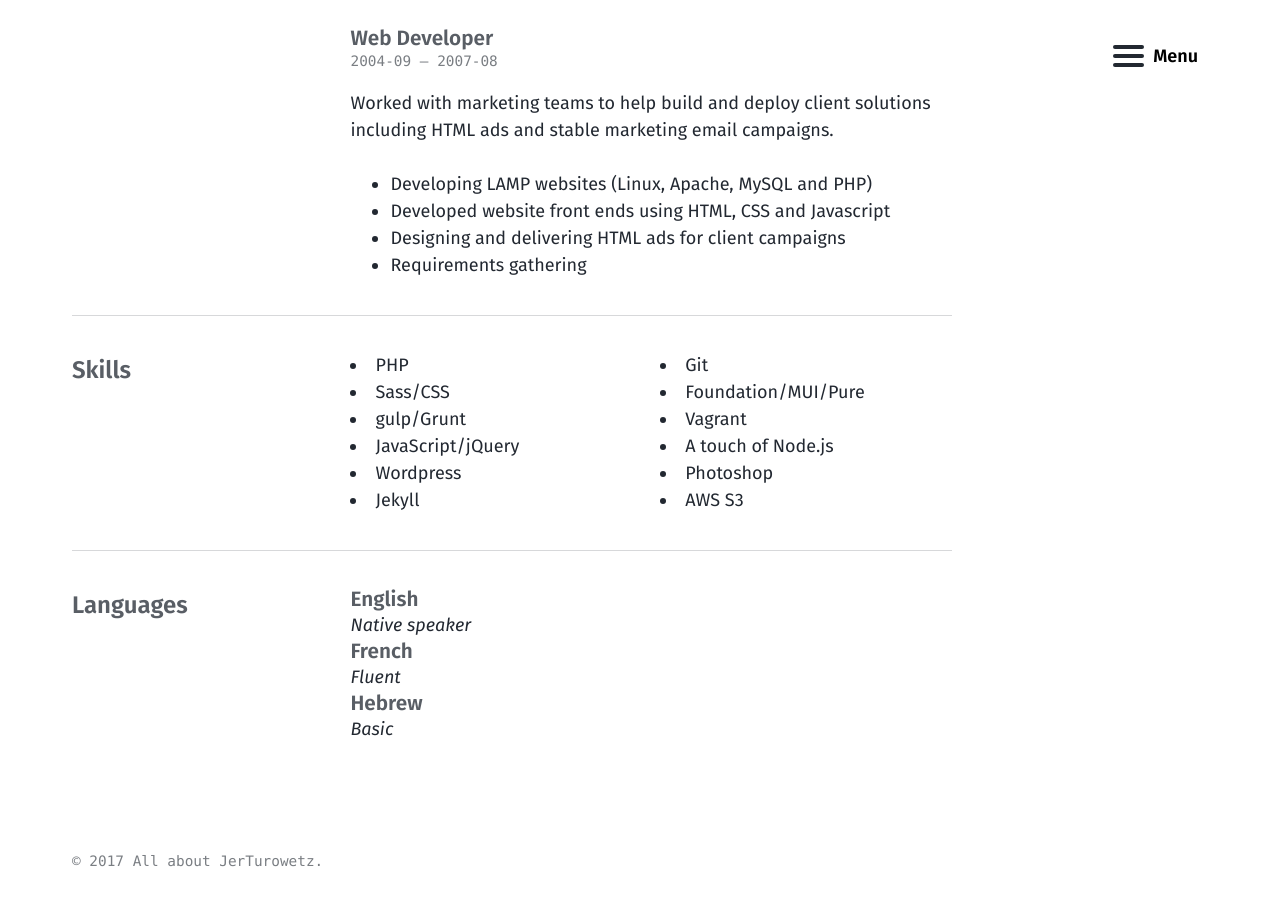
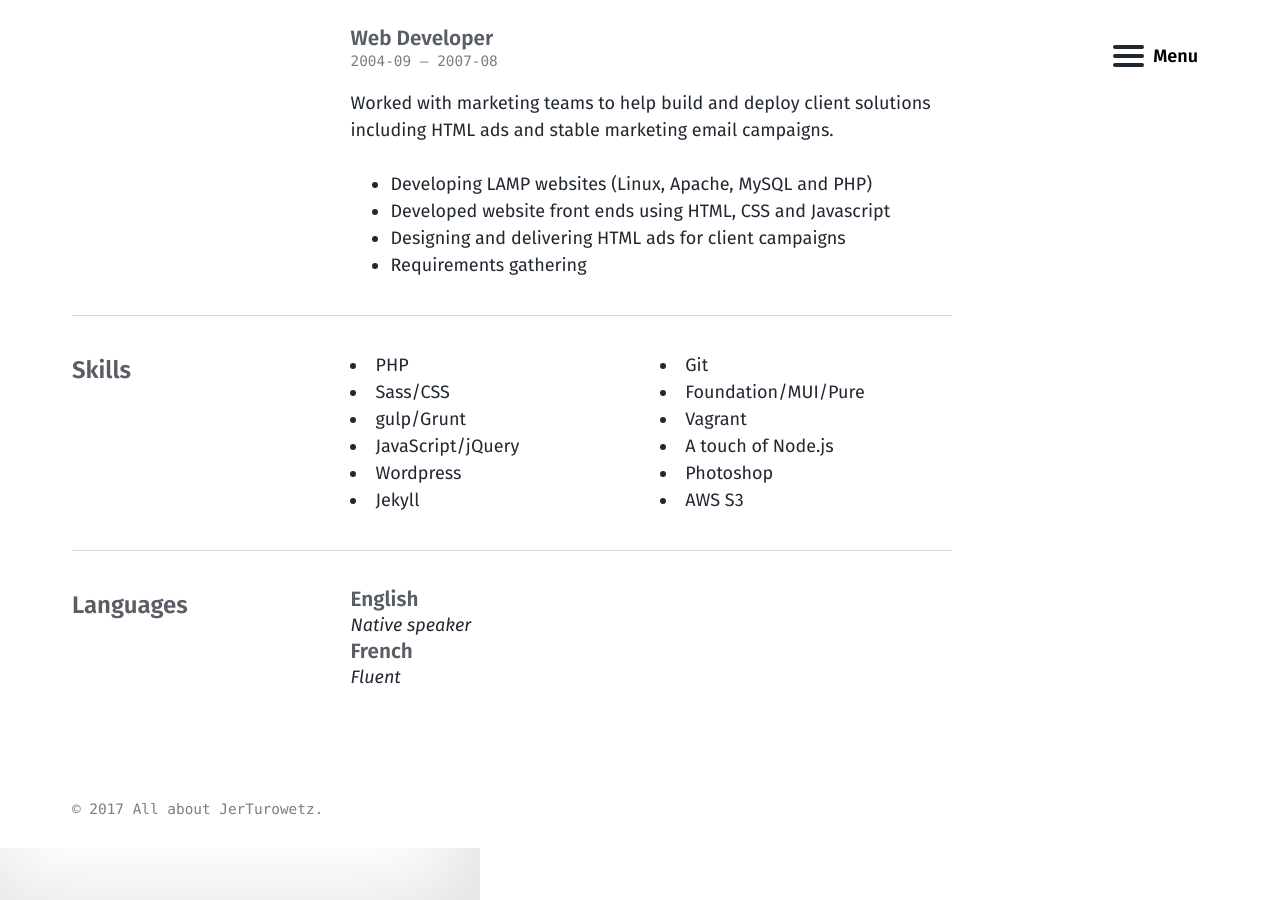
Before and after one commit to 13531994243/jerturowetz.github.io, a Jekyll site: the page built from cv.md, in a window 1280 px wide and 900 px high, scrolled down 1493 px. Built offline with Jekyll 4.4.1, drawn with Linux system fonts in a browser that asks for light colours.

Commit message:
remove hebrew as a language

```diff
--- a/_data/cv.json
+++ b/_data/cv.json
@@ -71,10 +71,6 @@
     {
       "language": "French",
       "fluency": "Fluent"
-    },
-    {
-      "language": "Hebrew",
-      "fluency": "Basic"
     }
   ],
 }
```
